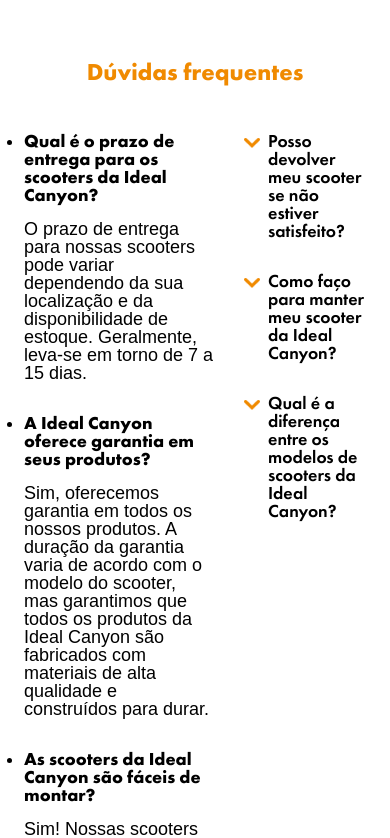
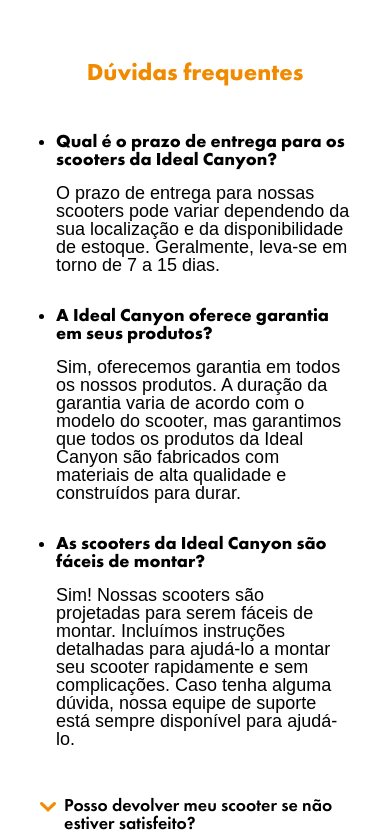
Before and after one commit to caioalmeida08/ideal-canyon, a Next.js app in the folder client/: page / in a window 390 px wide. Shown: the part 4520-5358 px from the top of the page. Built offline with nearby package versions, Linux system fonts and the light colour scheme; a web font is replaced by a local one.

Commit message:
fixed mobile version of FAQ section

```diff
--- a/client/scss/pages/index.module.scss
+++ b/client/scss/pages/index.module.scss
@@ -363,6 +363,7 @@
     column-gap: var(--spacing-24);
 
     margin-top: var(--spacing-48);
+    margin-left: var(--spacing-16);
 
     ul:first-of-type {
         list-style-type: disc;
@@ -395,6 +396,21 @@
     }
 }
 
+@media (width<1024px) {
+    .faq {
+        display: block;
+        padding-inline: var(--spacing-16);
+
+        ul:last-of-type {
+            grid-column: 1;
+            grid-row: 2;
+
+            margin-top: var(--spacing-48);
+            margin-left: var(--spacing-8);
+        }
+    }
+}
+
 // Doubts form
 .doubts_form {
     form {
```
